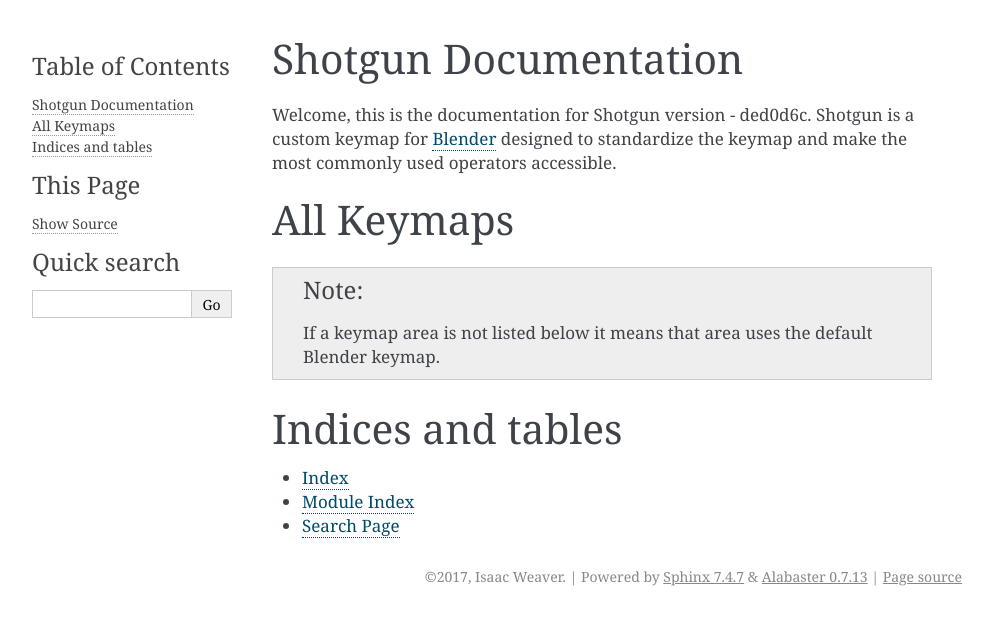
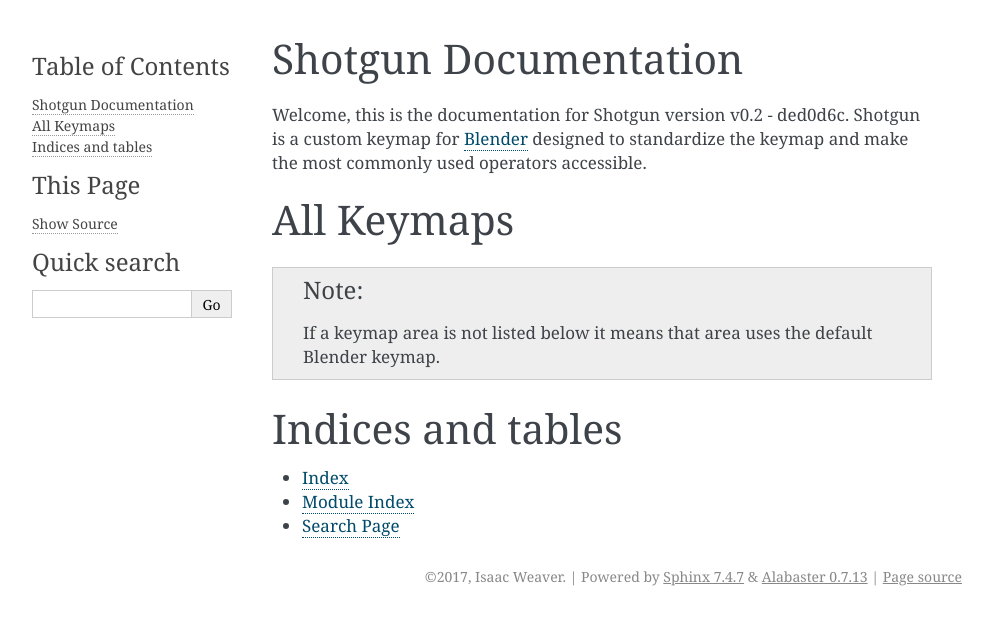
Before and after one commit to wisaac407/shotgun, a Sphinx documentation site: the page built from doc/index.rst, in a window 1280 px wide. Shown: the top 625 px of the page, without its empty margins (148-1141 px from the left). Built offline with Sphinx 7.4.7, drawn with Linux system fonts in a browser that asks for light colours; pages that are not in the unit, such as notebooks, are missing from menus.

```diff
--- a/doc/conf.py
+++ b/doc/conf.py
@@ -17,8 +17,8 @@ project = 'Shotgun'
 copyright = '2017, Isaac Weaver'
 author = 'Isaac Weaver'
 
-version = ' - ded0d6c'
-release = ' - ded0d6c'
+version = 'v0.2 - ded0d6c'
+release = 'v0.2 - ded0d6c'
 
 intersphinx_mapping = {
     'blender': ('http://docs.blender.org/api/blender_python_api_master/', '../blender_objects.inv')
--- a/doc/index.rst
+++ b/doc/index.rst
@@ -1,7 +1,7 @@
 
 Shotgun Documentation
 =====================
-Welcome, this is the documentation for Shotgun version  - ded0d6c.
+Welcome, this is the documentation for Shotgun version v0.2 - ded0d6c.
 Shotgun is a custom keymap for `Blender <http://www.blender.org>`_ designed to standardize the keymap and make the most
 commonly used operators accessible.
 
--- a/doc/keymaps/nodeeditor.rst
+++ b/doc/keymaps/nodeeditor.rst
@@ -248,7 +248,7 @@ Detailed Reference
 
    Search and Add Node
 
-   bpy.ops.node.add_search(settings=[], type="", use_transform=False, node_item='0')
+   bpy.ops.node.add_search(use_transform=False, settings=[], type="", node_item='0')
 
 
    +--------------+--------+
```
